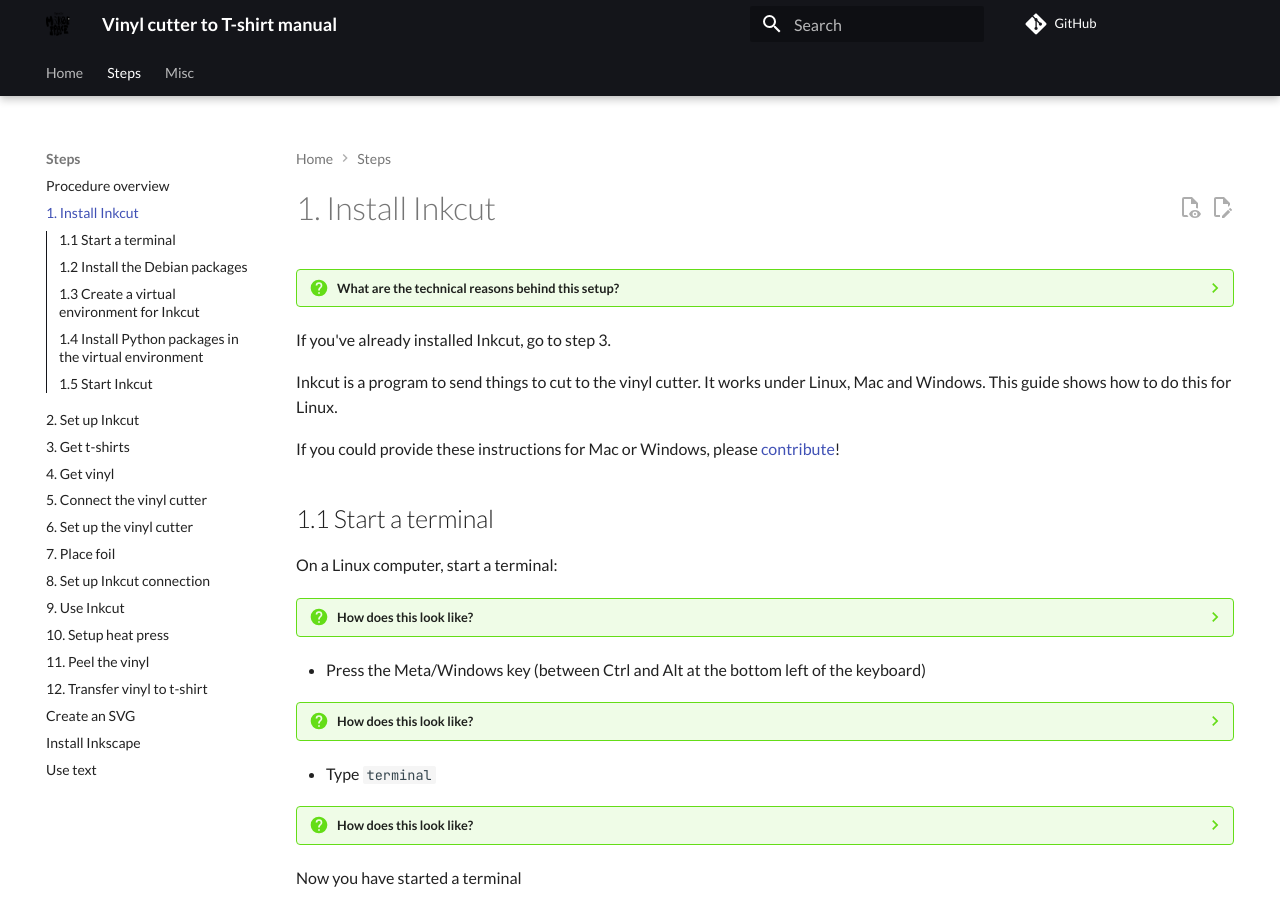
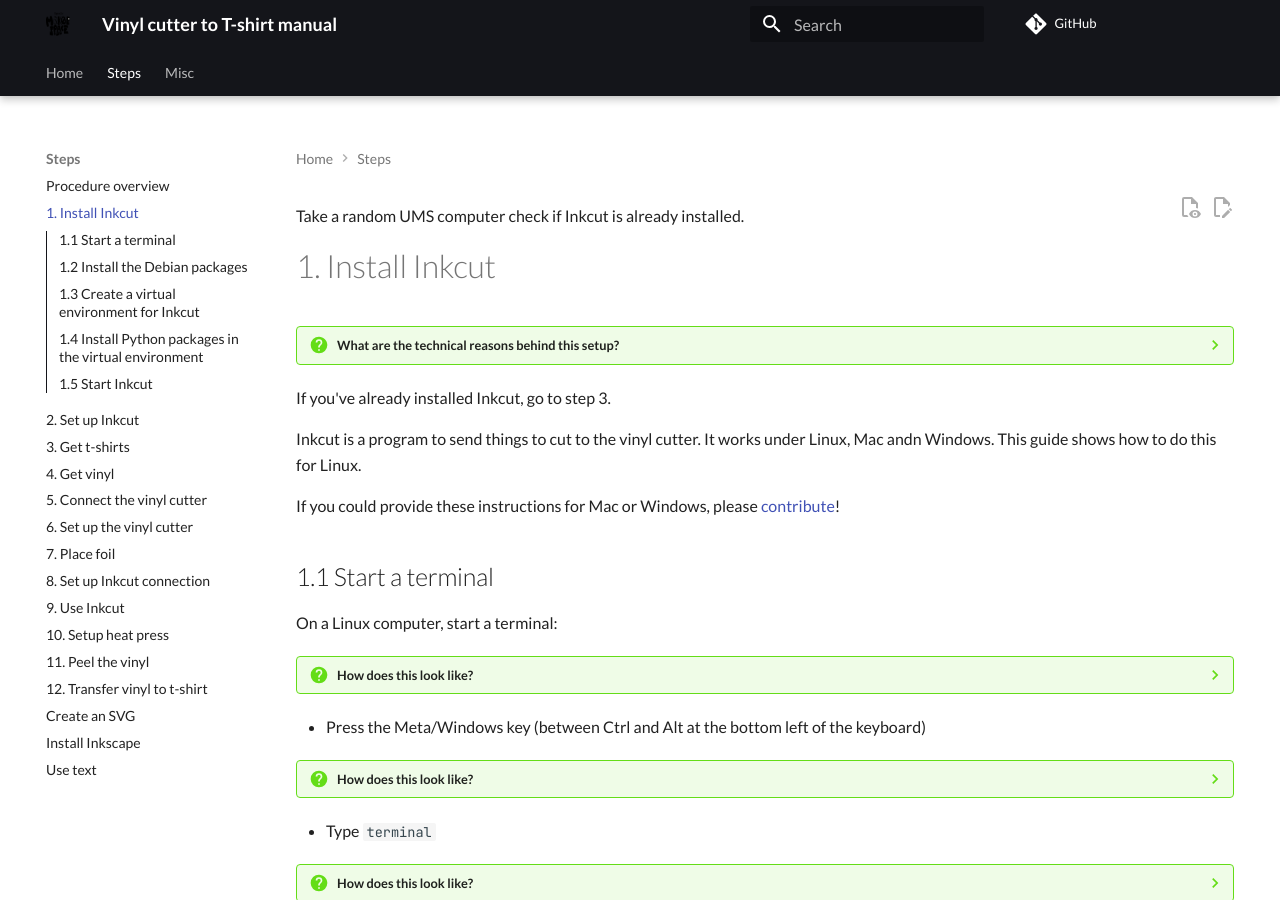
Before and after one commit to uppsala-makerspace/vevor_vinyl_cutter_to_t_shirt_manual, an MkDocs documentation site: the page built from docs/steps/1_install_inkcut/README.md, in a window 1280 px wide and 900 px high. Built offline with MkDocs 1.6.1 and Material for MkDocs 9.7.7, drawn with Linux system fonts in a browser that asks for light colours; comment, search, counter and statistics services are not loaded.

Commit message:
Update README.md

```diff
--- a/docs/steps/1_install_inkcut/README.md
+++ b/docs/steps/1_install_inkcut/README.md
@@ -4,6 +4,8 @@
   - Inkcut
   - software
 ---
+
+Take a random UMS computer check if Inkcut is already installed.
 
 # 1. Install Inkcut
 
@@ -14,7 +16,7 @@
 If you've already installed Inkcut, go to step 3.
 
 Inkcut is a program to send things to cut to the vinyl cutter.
-It works under Linux, Mac and Windows.
+It works under Linux, Mac andn Windows.
 This guide shows how to do this for Linux.
 
 If you could provide these instructions for Mac or Windows,
```
